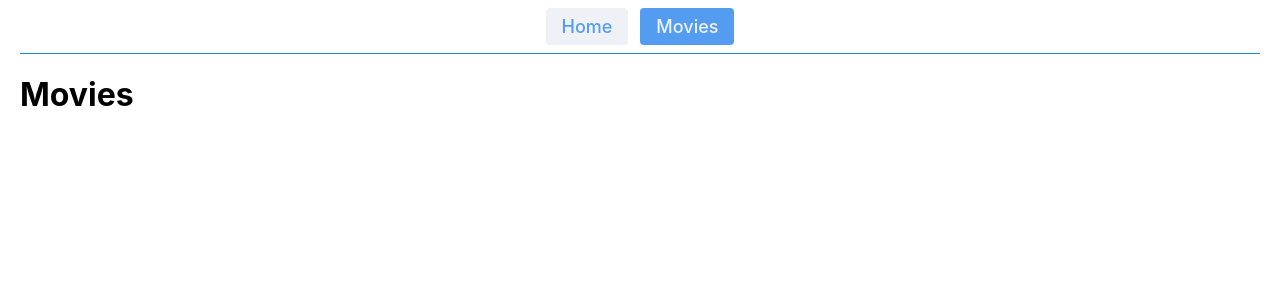
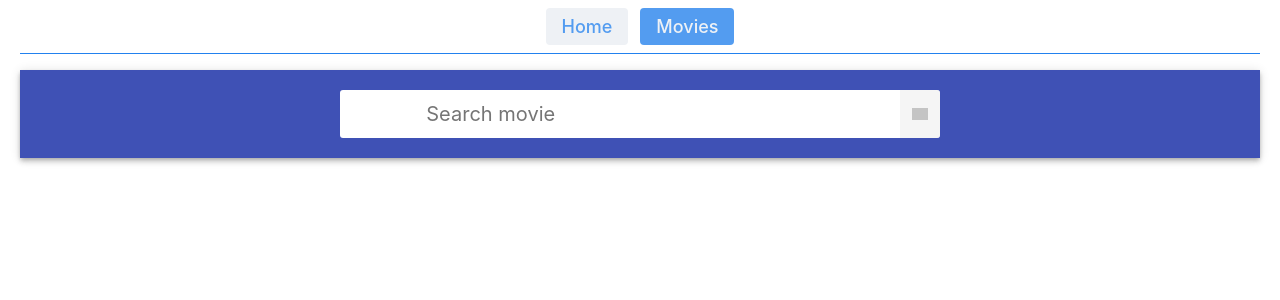
Before and after one commit to Mariya-Lutsenko/goit-react-hw-05-movies, a React (Create React App) app: page /movies in a window 1280 px wide. Shown: the top 300 px of the page. Built offline with nearby package versions, Linux system fonts and the light colour scheme; grey boxes are pictures that could not be loaded.

Commit message:
MoviesPage

```diff
--- a/package.json
+++ b/package.json
@@ -14,6 +14,7 @@
     "react-router-dom": "^6.8.1",
     "react-scripts": "5.0.1",
     "react-spinners": "^0.13.8",
+    "react-toastify": "^9.1.1",
     "web-vitals": "^2.1.3"
   },
   "scripts": {
--- a/src/App.jsx
+++ b/src/App.jsx
@@ -1,11 +1,13 @@
 import { Routes, Route, Navigate } from 'react-router-dom';
 import { lazy, Suspense } from 'react';
+
 import Container from 'components/Container/Container';
 import Navigation from 'components/Navigation/Navigation';
 import Loader from 'components/Loader/Loader';
-import MoviesPage from 'pages/MoviesPage/MoviesPage';
+
 
 const HomePage = lazy(() => import('./pages/HomePage/HomePage'));
+const MoviesPage = lazy(() => import('pages/MoviesPage/MoviesPage'));
 
 const App = () => {
   return (
--- a/src/components/Container/Container.jsx
+++ b/src/components/Container/Container.jsx
@@ -6,6 +6,6 @@ const Container = ({ children }) => {
 
 
 Container.propTypes = {
-  children: PropTypes.element,
+  children: PropTypes.array.isRequired,
 };
 export default Container;
--- a/src/components/MoviesTrendingList/MoviesTrendingList.jsx
+++ b/src/components/MoviesEditorList/MoviesEditorList.jsx
@@ -1,7 +1,7 @@
 import {Link, useLocation} from "react-router-dom";
 import PropTypes from 'prop-types';
 
-const MoviesTrendingList = ({movies}) =>{
+const MoviesEditorList = ({movies}) =>{
     const location = useLocation();
     return (
         <ul>
@@ -19,7 +19,7 @@ const MoviesTrendingList = ({movies}) =>{
 
 }
 
-MoviesTrendingList.propTypes = {
+MoviesEditorList.propTypes = {
     movies: PropTypes.arrayOf (
         PropTypes.shape({
             id: PropTypes.number.isRequired,
@@ -28,4 +28,4 @@ MoviesTrendingList.propTypes = {
     )
 }
 
-export default MoviesTrendingList;
+export default MoviesEditorList;
--- a/src/components/Searchbar/Searchbar.jsx
+++ b/src/components/Searchbar/Searchbar.jsx
@@ -1,4 +1,51 @@
-// const Searchbar =({value, onChange}) => {
+import styles from './Searchbar.module.css'
+import { useState } from 'react';
+import PropTypes from 'prop-types';
 
-// }
-// export default Searchbar;
+
+
+const Searchbar =({onSubmit}) => {
+    const [search, setSearch] = useState('');
+
+    const handleChange = ({ target }) => {
+        setSearch(target.value);
+        console.log(search)
+      };
+      const handleSubmit = event => {
+        event.preventDefault();
+
+        // if (search.trim() === '') {
+        //   toast.error('Enter your search query');
+        //   return;
+        // }
+
+        onSubmit(search);
+        setSearch('');
+      };
+
+
+return (
+    <div className={styles.searchbar}>
+    <form className={styles.searchForm}> onSubmit={handleSubmit}
+  <input
+   onChange={handleChange}
+   className={styles.SearchForm__input}
+   name="search"
+   type="text"
+   autoComplete="off"
+   autoFocus
+   placeholder="Search movie"
+   value={search}
+  ></input>
+  <button type="submit" className={styles.SearchForm__button}>
+          <span className={styles.SearchForm__button__label}>Search</span>
+        </button>
+    </form>
+    </div>
+)
+}
+
+Searchbar.propTypes = {
+    onSubmit: PropTypes.func.isRequired,
+  };
+export default Searchbar;
--- a/src/pages/MoviesPage/MoviesPage.module.css
+++ b/src/components/Searchbar/Searchbar.module.css
@@ -12,7 +12,7 @@
   padding-top: 12px;
   padding-bottom: 12px;
   color: #fff;
-  background-color: #539cf0;
+  background-color: #3f51b5;
   box-shadow: 0px 2px 4px -1px rgba(0, 0, 0, 0.2),
     0px 4px 5px 0px rgba(0, 0, 0, 0.14), 0px 1px 10px 0px rgba(0, 0, 0, 0.12);
 }
@@ -27,22 +27,26 @@
   overflow: hidden;
 }
 
-.searchFormButton {
+.SearchForm__button {
   display: inline-block;
   width: 48px;
   height: 48px;
   border: 0;
+  background-image: url('https://cdn-icons-png.flaticon.com/512/650/650154.png');
+  background-size: 40%;
+  background-repeat: no-repeat;
+  background-position: center;
   opacity: 0.6;
   transition: opacity 250ms cubic-bezier(0.4, 0, 0.2, 1);
   cursor: pointer;
   outline: none;
 }
 
-.SearchForm-button:hover {
+.SearchForm__button:hover {
   opacity: 1;
 }
 
-.SearchFormBtnLabel {
+.SearchForm__button__label {
   position: absolute;
   width: 1px;
   height: 1px;
@@ -54,7 +58,7 @@
   border: 0;
 }
 
-.SearchFormInput {
+.SearchForm__input {
   display: inline-block;
   width: 100%;
   font: inherit;
@@ -65,7 +69,7 @@
   padding-right: 4px;
 }
 
-.SearchFormInput::placeholder {
+.SearchForm-input::placeholder {
   font: inherit;
   font-size: 18px;
 }
--- a/src/pages/HomePage/HomePage.jsx
+++ b/src/pages/HomePage/HomePage.jsx
@@ -1,6 +1,6 @@
 import { useState, useEffect } from 'react';
 import { fetchTrendingMovies } from 'services/api-movies';
-import MoviesTrendingList from 'components/MoviesTrendingList/MoviesTrendingList';
+import MoviesEditorList from 'components/MoviesEditorList/MoviesEditorList';
 
 const HomePage = () => {
   const [movies, setMovies] = useState([]);
@@ -17,11 +17,10 @@ const HomePage = () => {
     };
     fetchTrending();
   }, []);
-  console.log(movies);
   return (
     <main>
       <h1>Tranding today</h1>
-      {movies && <MoviesTrendingList movies={movies} />}
+      {movies && <MoviesEditorList movies={movies} />}
       {error && <p>Something goes wrong</p>}
     </main>
   );
--- a/src/pages/MoviesPage/MoviesPage.jsx
+++ b/src/pages/MoviesPage/MoviesPage.jsx
@@ -1,11 +1,40 @@
-// import styles from './MoviesPage.css'
-// import { useState, useEffect } from 'react'
-// import { searchMovies } from 'services/api-movies'
+import { useState, useEffect } from 'react';
+import { useSearchParams } from 'react-router-dom';
+import { searchMovies } from 'services/api-movies';
+import Searchbar from 'components/Searchbar/Searchbar';
+import MoviesEditorList from 'components/MoviesEditorList/MoviesEditorList';
 
-const MoviesPage =() => {
-    return (
-        <h1>Movies</h1>
-    )
+const MoviesPage = () => {
+  const [movies, setMovies] = useState([]);
+  const [error, setError] = useState(null);
+  const [searchParams, setSearchParams] = useSearchParams();
+  const searchMovie = searchParams.get('search');
 
-}
+  const searchMoviesBySearch = newSearch => {
+    setSearchParams({ query: newSearch });
+  };
+
+
+  useEffect(() => {
+    if (searchMovie) {
+      const fetchMovies = async () => {
+        try {
+          const {results} = await searchMovies(searchMovie);
+          setMovies(results);
+        } catch (error) {
+            setError(error.message);
+        }
+      };
+      fetchMovies();
+    }
+  }, [searchMovie]);
+console.log(movies)
+  return (
+    <main>
+      <Searchbar onSubmit={searchMoviesBySearch} />
+      {movies && <MoviesEditorList movies={movies} />}
+      {error && <p>Something goes wrong</p>}
+    </main>
+  );
+};
 export default MoviesPage;
--- a/src/services/api-movies.js
+++ b/src/services/api-movies.js
@@ -12,12 +12,12 @@ export const fetchTrendingMovies = async () => {
   return data;
 };
 
-export const searchMovies = async searchQuery => {
+export const searchMovies = async search => {
   const { data } = await instance.get('search/movie', {
     params: {
       page: 1,
       include_adult: false,
-      query: searchQuery,
+      query: search,
     },
   });
   return data;
```
Also changed, not shown: 1 other file (tests, documents, lock files or other folders).
